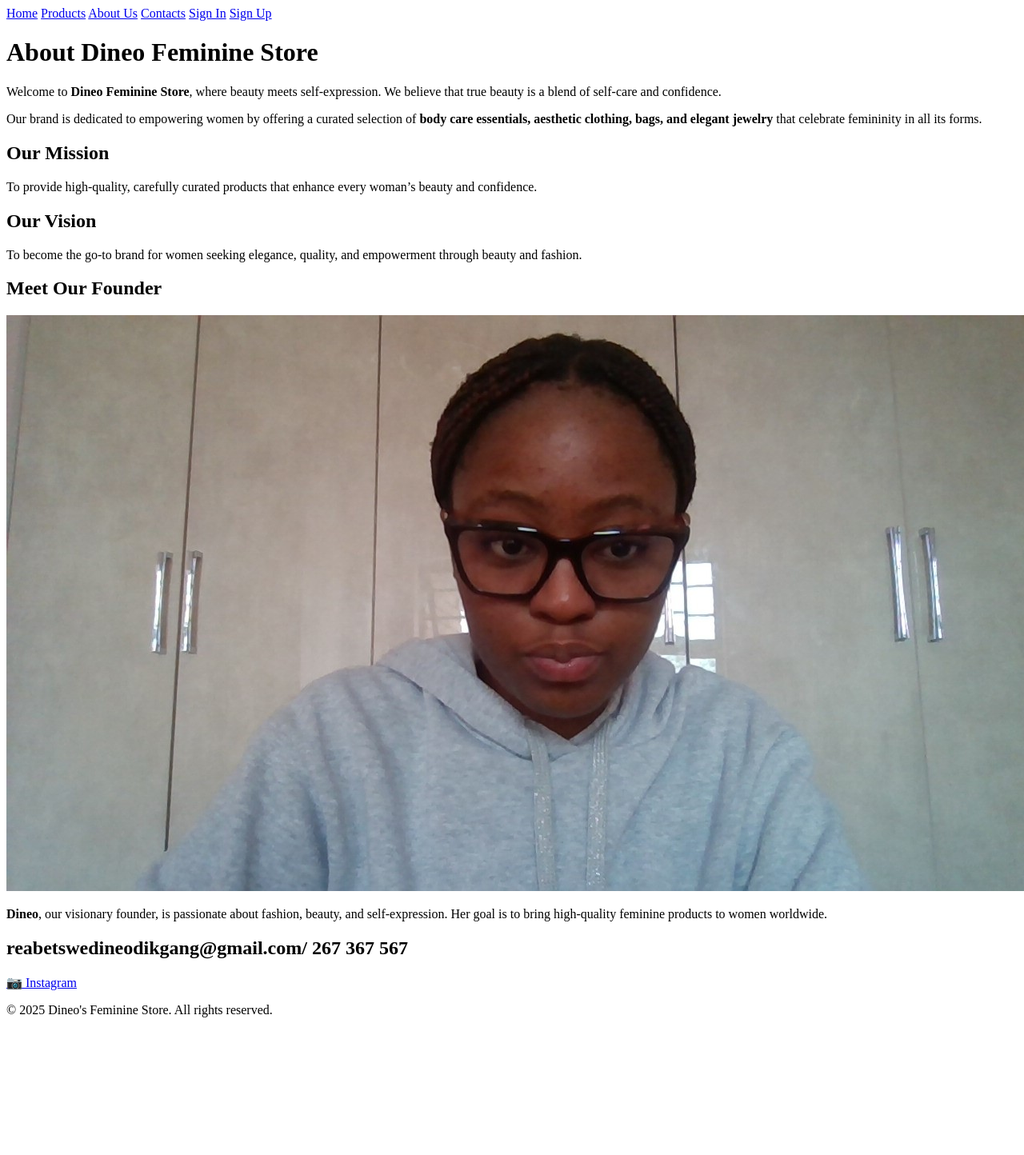
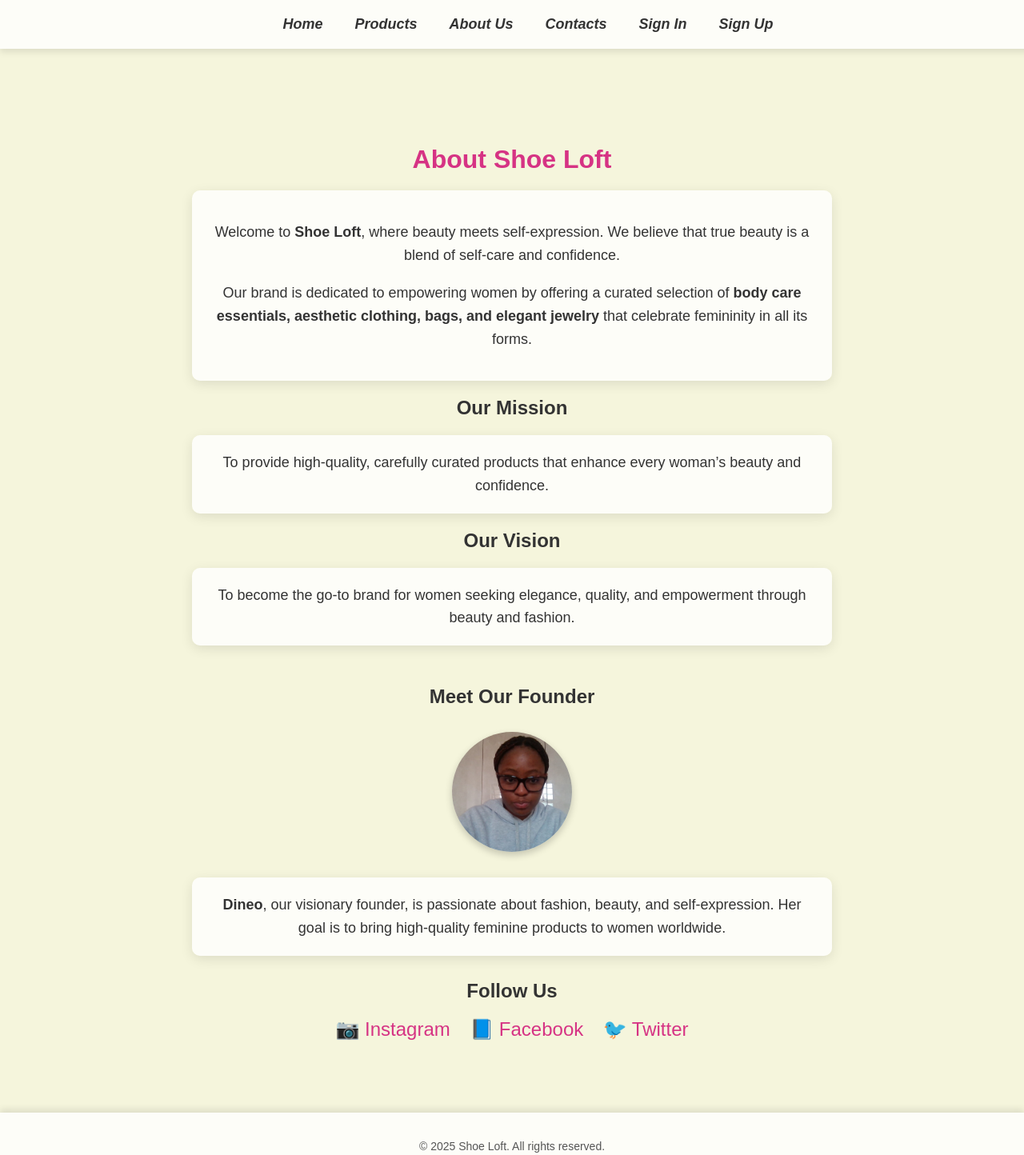
Before and after one commit to bida24-120/shoe-loft, a plain HTML site: page about.html in a window 1280 px wide. Shown: the whole page at 80% size. Before the commit the page ends 1288 px from the top, so only its background shows below. Drawn offline with Linux system fonts and the light colour scheme.

Commit message:
Update about.html

```diff
--- a/about.html
+++ b/about.html
@@ -3,7 +3,114 @@
 <head>
     <meta charset="UTF-8">
     <meta name="viewport" content="width=device-width, initial-scale=1.0">
-    <title>About Us - Dineo's Feminine Store</title>
+    <title>About Us - Dineo Feminine Store</title>
+    <style>
+        /* Basic styling */
+        body {
+            margin: 0;
+            padding: 0;
+            font-family: Arial, sans-serif;
+            background-color: beige;
+            color: #333;
+            text-align: center;
+        }
+
+        /* Navigation Bar */
+        .navbar {
+            display: flex;
+            justify-content: center;
+            width: 100%;
+            background: rgba(255, 255, 255, 0.8);
+            padding: 20px;
+            box-shadow: 0 4px 8px rgba(0, 0, 0, 0.1);
+            position: fixed;
+            top: 0;
+            z-index: 1000;
+        }
+
+        .navbar a {
+            text-decoration: none;
+            color: #333;
+            margin: 0 20px;
+            font-size: 18px;
+            font-style: italic;
+            font-weight: bold;
+            transition: color 0.3s;
+        }
+
+        .navbar a:hover {
+            color: #d63384;
+        }
+
+        /* About Us Content */
+        .content {
+            margin-top: 120px; /* Space below the fixed navbar */
+            padding: 40px;
+            max-width: 800px;
+            margin-left: auto;
+            margin-right: auto;
+        }
+
+        h1 {
+            color: #d63384;
+            font-size: 32px;
+            margin-bottom: 20px;
+        }
+
+        .description {
+            font-size: 18px;
+            line-height: 1.6;
+            background: rgba(255, 255, 255, 0.8);
+            padding: 20px;
+            border-radius: 10px;
+            box-shadow: 0 4px 15px rgba(0, 0, 0, 0.1);
+        }
+
+        /* Team Section */
+        .team {
+            margin-top: 50px;
+        }
+
+        .team img {
+            width: 150px;
+            height: 150px;
+            border-radius: 50%;
+            object-fit: cover;
+            margin: 10px;
+            box-shadow: 0 4px 10px rgba(0, 0, 0, 0.2);
+        }
+
+        /* Social Media */
+        .social-icons {
+            margin-top: 30px;
+        }
+
+        .social-icons a {
+            display: inline-block;
+            margin: 0 10px;
+            text-decoration: none;
+            font-size: 24px;
+            color: #d63384;
+            transition: color 0.3s;
+        }
+
+        .social-icons a:hover {
+            color: #b2226f;
+        }
+
+        /* Footer */
+        footer {
+            margin-top: 50px;
+            padding: 20px;
+            background: rgba(255, 255, 255, 0.8);
+            box-shadow: 0 -4px 8px rgba(0, 0, 0, 0.1);
+        }
+
+        footer p {
+            font-size: 14px;
+            color: #555;
+        }
+    </style>
 </head>
 <body>
 
@@ -19,9 +126,9 @@
 
     <!-- About Us Content -->
     <div class="content">
-        <h1>About Dineo Feminine Store</h1>
+        <h1>About Shoe Loft </h1>
         <div class="description">
-            <p>Welcome to <strong>Dineo Feminine Store</strong>, where beauty meets self-expression. We believe that true beauty is a blend of self-care and confidence.</p>
+            <p>Welcome to <strong>Shoe Loft</strong>, where beauty meets self-expression. We believe that true beauty is a blend of self-care and confidence.</p>
             <p>Our brand is dedicated to empowering women by offering a curated selection of <strong>body care essentials, aesthetic clothing, bags, and elegant jewelry</strong> that celebrate femininity in all its forms.</p>
         </div>
 
@@ -38,16 +145,18 @@
             <p class="description"><strong>Dineo</strong>, our visionary founder, is passionate about fashion, beauty, and self-expression. Her goal is to bring high-quality feminine products to women worldwide.</p>
         </div>
 
-        <!-- Emails -->
-        <div class="Emails/Tell no.">
-            <h2>reabetswedineodikgang@gmail.com/ 267 367 567</h2>
-            <a href="@reabetswe_dineo" target="_blank">📷 Instagram</a>
-                    </div>
+        <!-- Social Media -->
+        <div class="social-icons">
+            <h2>Follow Us</h2>
+            <a href="#" target="_blank">📷 Instagram</a>
+            <a href="#" target="_blank">📘 Facebook</a>
+            <a href="#" target="_blank">🐦 Twitter</a>
+        </div>
     </div>
 
     <!-- Footer -->
     <footer>
-        <p>&copy; 2025 Dineo's Feminine Store. All rights reserved.</p>
+        <p>&copy; 2025 Shoe Loft. All rights reserved.</p>
     </footer>
 
 </body>
```
